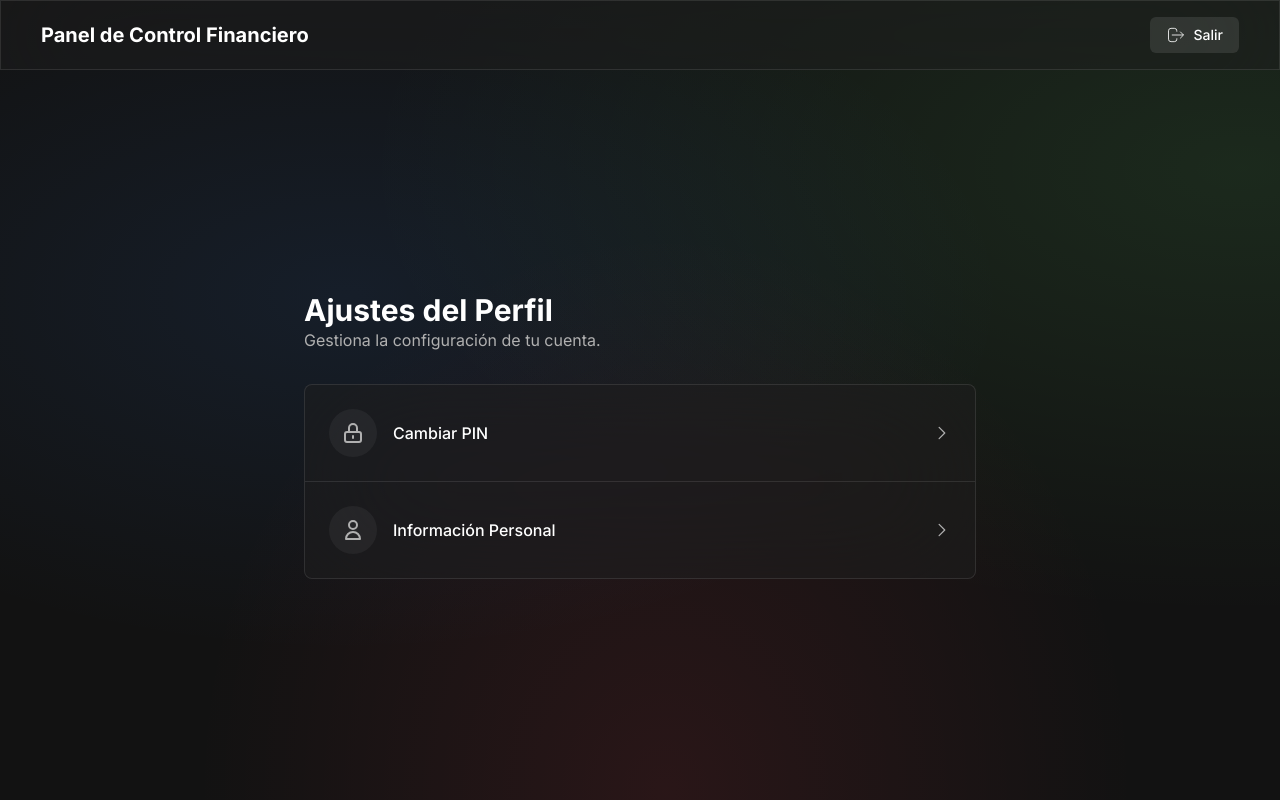
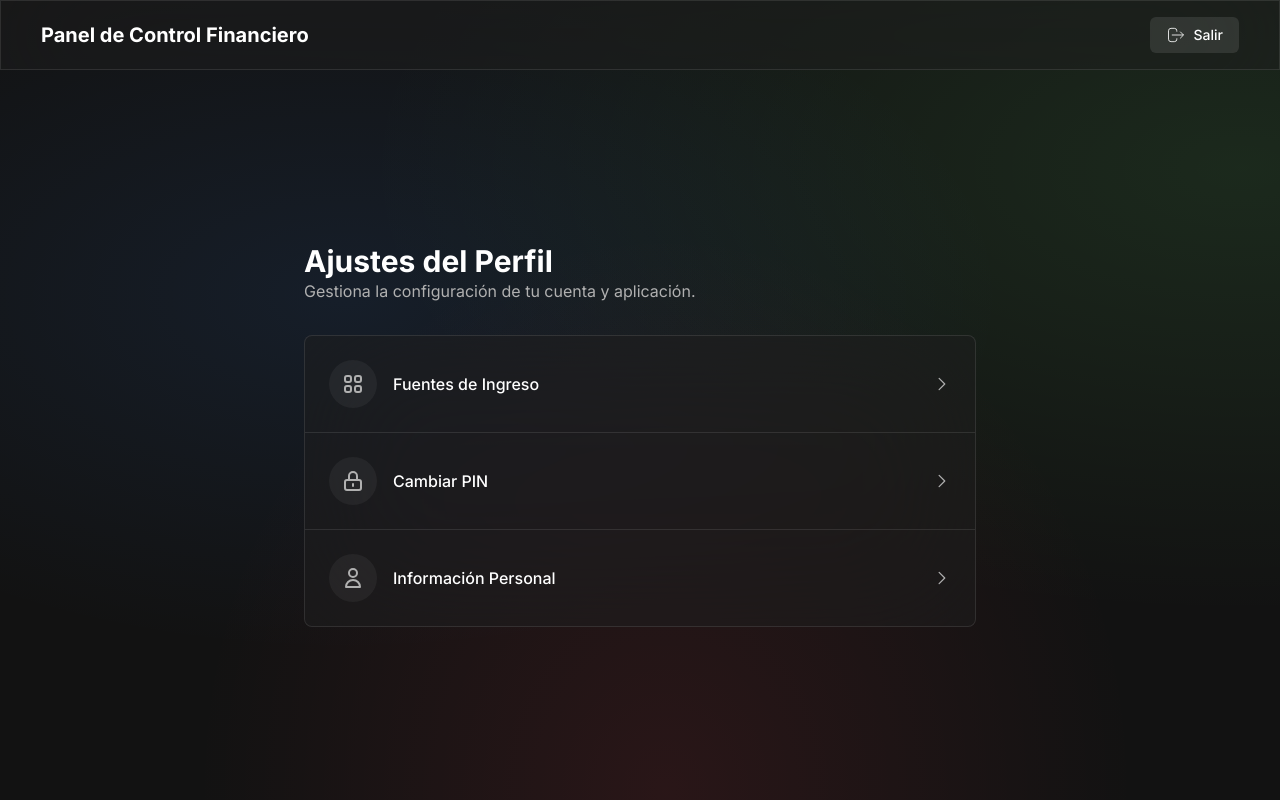
Before and after one commit to Thiagosgcnoah/app-finanzas, a plain HTML site: page settings.html in a window 1280 px wide. Drawn offline with nearby package versions, Linux system fonts and the light colour scheme.

Commit message:
Update settings.html

```diff
--- a/settings.html
+++ b/settings.html
@@ -45,11 +45,24 @@
     <div class="w-full max-w-2xl">
         <div class="text-left mb-8">
             <h2 class="text-3xl font-bold">Ajustes del Perfil</h2>
-            <p class="text-md text-[var(--text-secondary)]">Gestiona la configuración de tu cuenta.</p>
+            <p class="text-md text-[var(--text-secondary)]">Gestiona la configuración de tu cuenta y aplicación.</p>
         </div>
         <div class="rounded-lg card-blur">
             <ul class="divide-y divide-white/10">
                 <li class="menu-item transition-colors">
+                    <a href="settings-income.html" class="flex items-center justify-between p-6 group">
+                        <div class="flex items-center gap-4">
+                            <div class="p-3 bg-white/5 rounded-full">
+                               <svg xmlns="http://www.w3.org/2000/svg" class="h-6 w-6 text-[var(--text-secondary)]" fill="none" viewBox="0 0 24 24" stroke="currentColor" stroke-width="2">
+                                  <path stroke-linecap="round" stroke-linejoin="round" d="M4 6a2 2 0 012-2h2a2 2 0 012 2v2a2 2 0 01-2 2H6a2 2 0 01-2-2V6zM14 6a2 2 0 012-2h2a2 2 0 012 2v2a2 2 0 01-2 2h-2a2 2 0 01-2-2V6zM4 16a2 2 0 012-2h2a2 2 0 012 2v2a2 2 0 01-2 2H6a2 2 0 01-2-2v-2zM14 16a2 2 0 012-2h2a2 2 0 012 2v2a2 2 0 01-2 2h-2a2 2 0 01-2-2v-2z" />
+                                </svg>
+                            </div>
+                            <span class="text-base font-medium">Fuentes de Ingreso</span>
+                        </div>
+                        <svg class="text-[var(--text-secondary)] group-hover:text-white transition-transform duration-300 group-hover:translate-x-1" fill="currentColor" height="20" viewBox="0 0 256 256" width="20" xmlns="http://www.w3.org/2000/svg"><path d="M181.66,133.66l-72,72a8,8,0,0,1-11.32-11.32L164.69,128,98.34,61.66a8,8,0,0,1,11.32-11.32l72,72A8,8,0,0,1,181.66,133.66Z"></path></svg>
+                    </a>
+                </li>
+                 <li class="menu-item transition-colors">
                     <a href="change-pin.html" class="flex items-center justify-between p-6 group">
                         <div class="flex items-center gap-4">
                             <div class="p-3 bg-white/5 rounded-full">
```
